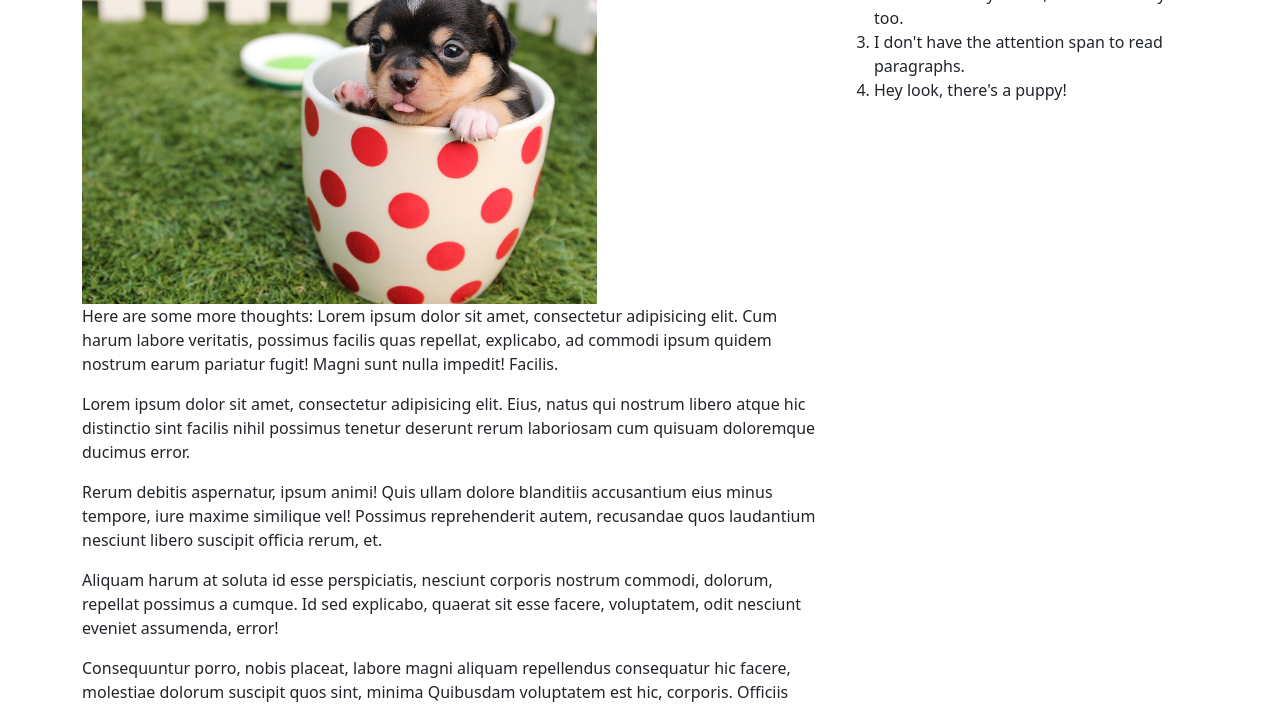
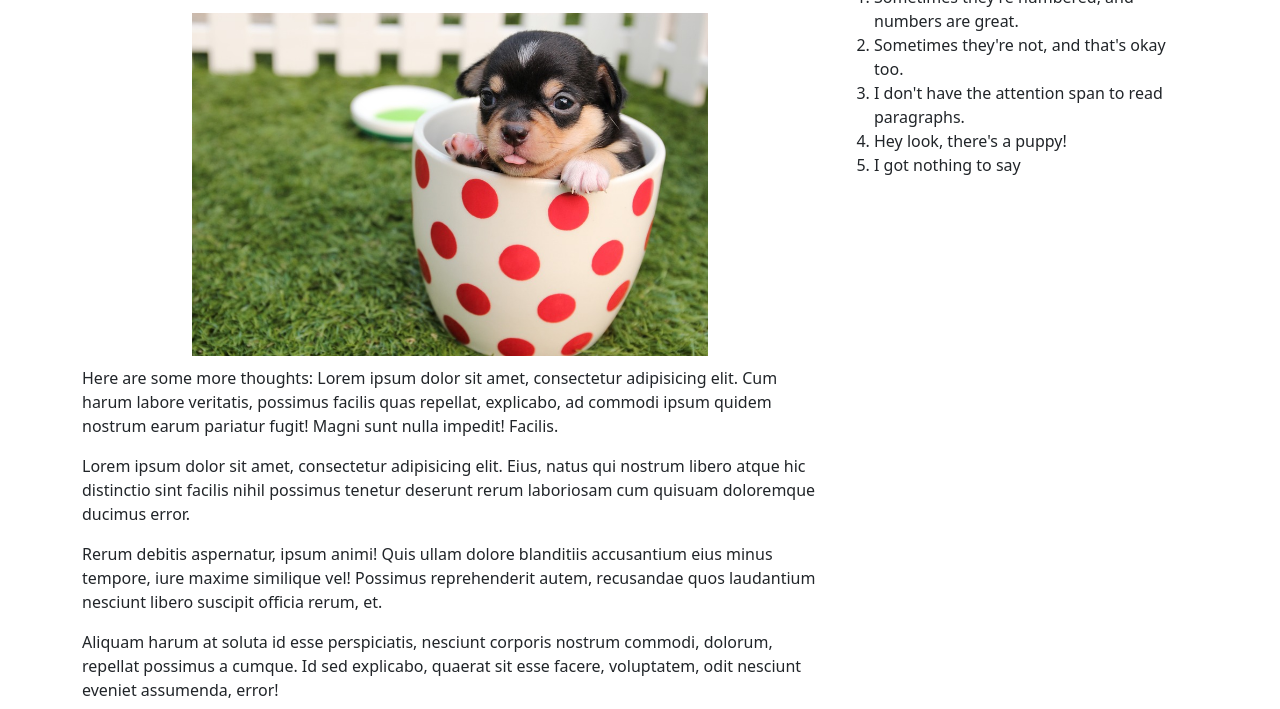
Before and after one commit to PALegnitto/jQuery-DOM-practice, a plain HTML site: page index.html in a window 1280 px wide. Shown: the part 159-868 px from the top of the page. Drawn offline with nearby package versions, Linux system fonts and the light colour scheme.

Commit message:
step 4 done

```diff
--- a/index.html
+++ b/index.html
@@ -1,12 +1,11 @@
 <!DOCTYPE html>
 <html lang="en">
+
 <head>
   <meta charset="UTF-8">
   <title>Document</title>
-  <link rel="stylesheet"
-        href="https://unpkg.com/bootstrap@5/dist/css/bootstrap.css">
+  <link rel="stylesheet" href="https://unpkg.com/bootstrap@5/dist/css/bootstrap.css">
   <style>
-
     img {
       max-width: 70%;
     }
@@ -15,7 +14,6 @@
       display: block;
       margin: 10px auto;
     }
-
   </style>
 </head>
 
@@ -75,6 +73,23 @@
   <script src="https://unpkg.com/jquery"></script>
   <script>
     // Add your code here!
+
+    $("article img").addClass("image-center");
+
+
+    $("article p:last-child()").remove();
+    /**getRandomIntInclusive: returns random number between 0 and 100 */
+    function getRandomIntInclusive() {
+      return Math.floor(Math.random() * (100 - 0 + 1) + 0);
+    }
+    const titleSize = getRandomIntInclusive();
+    $("#title").css('font-size', `${titleSize}px`);
+    let $listItem = $('<li>');
+    // Best way???
+    $("ol").append($listItem);
+    $listItem.text('I got nothing to say')
+
+
   </script>
 </body>
 
```
Lines whose indentation alone changed are shown as unchanged.
